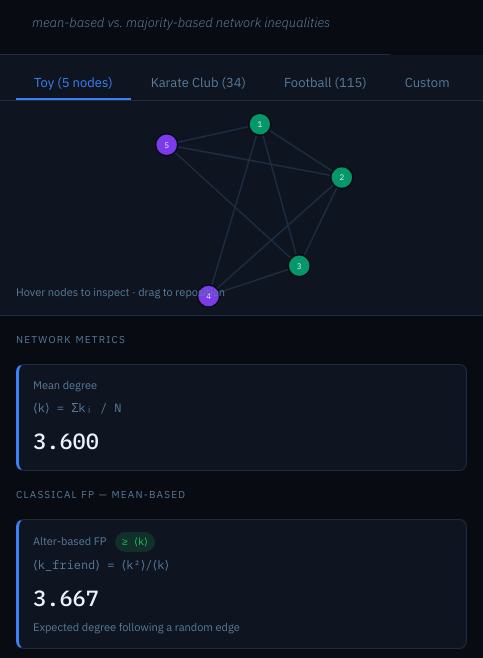
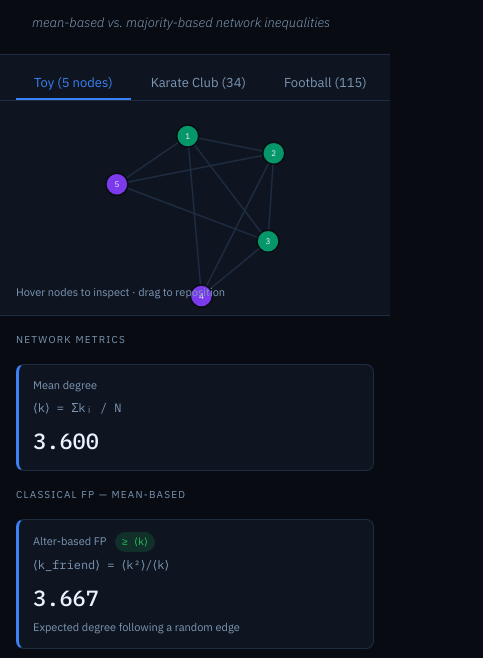
Before and after one commit to lshlj82/friendship-paradox, a plain HTML site: page index.html in a window 390 px wide. Both pictures are taken after a click on the button "Switch to dark mode". Shown: the part 110-768 px from the top of the page, 483 px wide, since content can reach past the window. Drawn offline with Linux system fonts and the light colour scheme.

Commit message:
Fix issues from the 2026-11-03 review

```diff
--- a/index.html
+++ b/index.html
@@ -86,14 +86,14 @@
     --surface2: #EBF0F6;
     --border: #D3DCE7;
     --text: #23324A;
-    --text-dim: #5E7189;
+    --text-dim: #536680;
     --text-bright: #0D1828;
     --blue: #2563EB;
     --blue-dim: #C7D8F7;
     --teal: #0D9488;
     --amber: #B45309;
-    --red: #DC2626;
-    --green: #16803C;
+    --red: #C81E1E;
+    --green: #13703A;
     --purple: #7C3AED;
     --edge: #B9C6D6;
     --node-outline: #FFFFFF;
@@ -112,13 +112,13 @@
     --surface2: #141D2B;
     --border: #1E2D42;
     --text: #C8D8EC;
-    --text-dim: #5A7A9A;
+    --text-dim: #7D96B4;
     --text-bright: #EAF2FF;
     --blue: #3B82F6;
     --blue-dim: #1D3D7A;
     --teal: #14B8A6;
     --amber: #F59E0B;
-    --red: #EF4444;
+    --red: #F87171;
     --green: #22C55E;
     --purple: #A78BFA;
     --edge: #1E2D42;
@@ -131,13 +131,13 @@
     --surface2: #141D2B;
     --border: #1E2D42;
     --text: #C8D8EC;
-    --text-dim: #5A7A9A;
+    --text-dim: #7D96B4;
     --text-bright: #EAF2FF;
     --blue: #3B82F6;
     --blue-dim: #1D3D7A;
     --teal: #14B8A6;
     --amber: #F59E0B;
-    --red: #EF4444;
+    --red: #F87171;
     --green: #22C55E;
     --purple: #A78BFA;
     --edge: #1E2D42;
@@ -397,8 +397,8 @@
   }
   footer .ft-block { flex: 1; min-width: 260px; }
   footer .ft-label { font-size: 10px; text-transform: uppercase; letter-spacing: 0.1em; color: var(--text-dim); margin-bottom: 3px; }
-  footer a { color: var(--blue); text-decoration: none; }
-  footer a:hover { text-decoration: underline; }
+  footer a { color: var(--blue); text-decoration: underline; text-underline-offset: 2px; }
+  footer a:hover { text-decoration-thickness: 2px; }
   footer .ft-credit { font-family: var(--font-mono); font-size: 10px; color: var(--text-dim); white-space: nowrap; }
 
   /* Scrollbar */
@@ -406,7 +406,9 @@
   .metrics-panel::-webkit-scrollbar-thumb { background: var(--border); border-radius: 2px; }
 
   @media (max-width: 700px) {
-    .app { grid-template-columns: 1fr; grid-template-rows: auto 55vw 1fr; height: auto; overflow: visible; }
+    .app { grid-template-columns: minmax(0, 1fr); grid-template-rows: auto 55vw 1fr; height: auto; overflow: visible; }
+    .app > * { min-width: 0; }
+    .tabs { overflow-x: auto; }
     .metrics-panel { border-left: none; border-top: 1px solid var(--border); overflow-y: visible; }
     .canvas-panel { height: 55vw; }
     footer { padding: 12px 16px; }
@@ -429,7 +431,7 @@
   </div>
 
   <div class="canvas-panel">
-    <svg id="network-svg"></svg>
+    <svg id="network-svg" role="img" aria-label="Network diagram"></svg>
     <div id="tooltip">
       <div class="tt-title" id="tt-name">Node 1</div>
       <div class="tt-row" id="tt-conf-row" style="display:none"><span class="tt-label">conference</span><span class="tt-val" id="tt-conf">—</span></div>
@@ -485,7 +487,7 @@
       <div class="mc-label">φ_local — median-based majority  <span class="badge" id="b-local">—</span></div>
       <div class="mc-formula">fraction {hᵢ &lt; ½}  where hᵢ = |{j∈𝒩: kⱼ &lt; kᵢ}|/kᵢ</div>
       <div class="mc-value" id="m-phi-local">—</div>
-      <div class="mc-interp">Share of nodes where most neighbors have higher degree</div>
+      <div class="mc-interp">Share of nodes for which fewer than half of the neighbors have a <em>lower</em> degree. Neighbors with equal degree count as not lower, so in a ring (all degrees equal) every node counts and φ_local = 1.</div>
     </div>
 
     <div class="legend" id="legend-domination">
@@ -574,6 +576,18 @@ function afbGraph() {
 // ═══════════════════════════════════════════════════════
 // GRAPH METRICS
 // ═══════════════════════════════════════════════════════
+
+// Undirected edges are stored as {s: min, t: max} without duplicates or self-loops,
+// so lookups by (min, max) always find them.
+function normEdges(edges) {
+  const seen = new Set(), out = [];
+  for (const { s, t } of edges) {
+    const a = Math.min(s, t), b = Math.max(s, t), key = a + ',' + b;
+    if (a === b || seen.has(key)) continue;
+    seen.add(key); out.push({ s: a, t: b });
+  }
+  return out;
+}
 
 function computeMetrics(nodes, edges) {
   const N = nodes.length;
@@ -785,6 +799,7 @@ function buildSVG(g, lay, m) {
 
   renderEdges(g.edges, lay, edgeGroup);
   renderNodes(g.nodes, lay, m, nodeGroup);
+  svg.setAttribute('aria-label', `Network diagram: ${g.nodes.length} nodes, ${g.edges.length} edges; node colors show the domination type listed in the legend`);
 }
 
 function renderEdges(edges, lay, group) {
@@ -1018,6 +1033,7 @@ function loadCustomPreset(type) {
   } else if (type === 'ring') {
     currentGraph = { nodes: [0,1,2,3,4,5].map(i=>({id:i,label:String(i+1)})), edges: [[0,1],[1,2],[2,3],[3,4],[4,5],[5,0]].map(([s,t])=>({s,t})) };
   }
+  currentGraph.edges = normEdges(currentGraph.edges);
   const W = svg.clientWidth, H = svg.clientHeight;
   const N = currentGraph.nodes.length;
   const r = Math.min(W, H) * 0.32;
@@ -1127,6 +1143,7 @@ function loadNetwork(netId) {
   } else {
     currentGraph = { nodes: [], edges: [] };
   }
+  currentGraph.edges = normEdges(currentGraph.edges);
 
   metrics = computeMetrics(currentGraph.nodes, currentGraph.edges);
   updateMetricsUI(metrics);
@@ -1177,12 +1194,22 @@ requestAnimationFrame(() => {
   requestAnimationFrame(() => loadNetwork('toy'));
 });
 
-// Resize handler
-window.addEventListener('resize', () => {
+// Resize handler: rescale the current positions into the new drawing area and redraw
+function fitLayoutToSvg() {
   if (!layout) return;
-  layout.width = svg.clientWidth;
-  layout.height = svg.clientHeight;
-});
+  const W = svg.clientWidth, H = svg.clientHeight;
+  if (!W || !H || (W === layout.width && H === layout.height)) return;
+  const sx = W / (layout.width || W), sy = H / (layout.height || H), pad = 20;
+  for (let i = 0; i < layout.N; i++) {
+    layout.x[i] = Math.max(pad, Math.min(W - pad, layout.x[i] * sx));
+    layout.y[i] = Math.max(pad, Math.min(H - pad, layout.y[i] * sy));
+  }
+  layout.width = W; layout.height = H;
+  layout._k = Math.sqrt((W * H) / Math.max(layout.N, 1));
+  updatePositions();
+}
+if (window.ResizeObserver) new ResizeObserver(fitLayoutToSvg).observe(svg);
+else window.addEventListener('resize', fitLayoutToSvg);
 </script>
 
 <footer>
```
